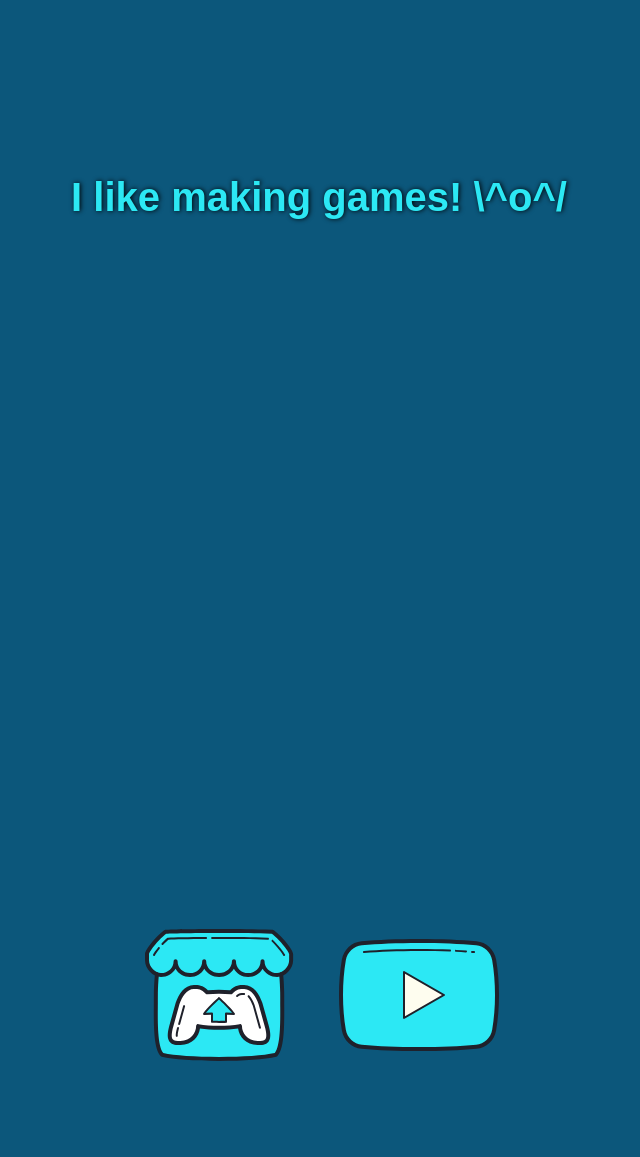
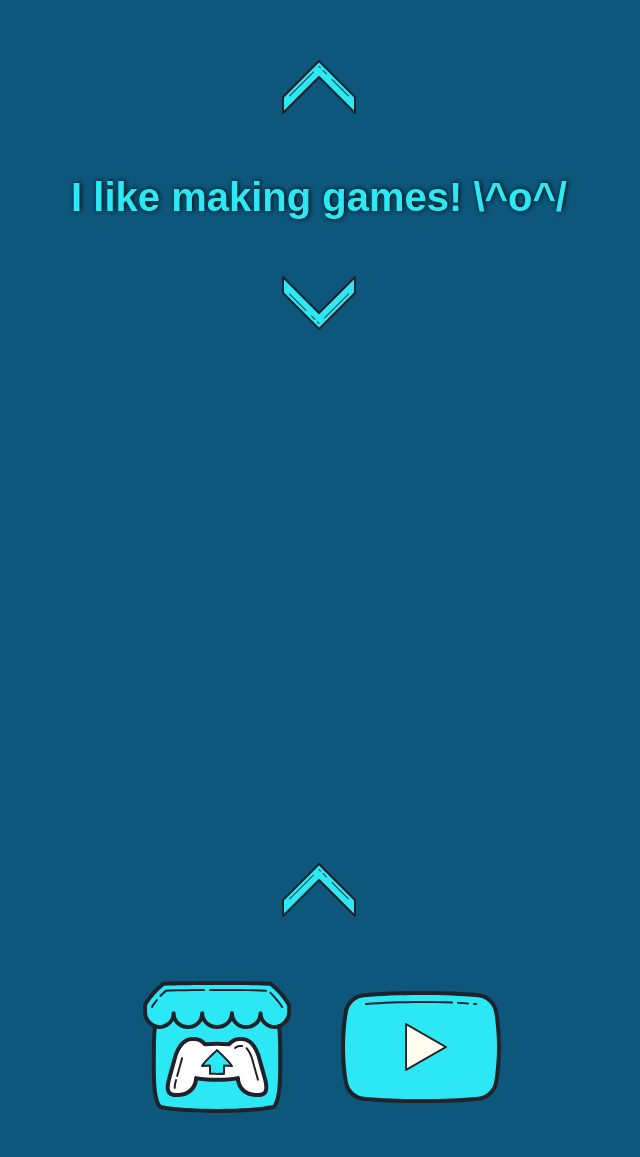
Before and after one commit to Bump-Dev/bump-dev.github.io, a website: page index.html in a window 1280 px wide. Shown: the part 1011-2168 px from the top of the page, without its empty margins (321-961 px from the left). Drawn offline with nearby package versions, Linux system fonts and the light colour scheme; a web font is replaced by a local one.

Commit message:
disabled scrolling, added scroll buttons, disabled button dragging

```diff
--- a/index.css
+++ b/index.css
@@ -27,6 +27,7 @@
 body {
     background-color: #0C577B;
     text-shadow: #000 1px 0 5px;
+    overflow: hidden;
 }
 
 .centered-top {
@@ -44,8 +45,9 @@ body {
     min-height: 100vh;
 }
 
-.centered-same-line {
+.centered-grid {
     display: flex;
+    flex-direction: column;
     justify-content: center;
     align-items: center;
     min-height: 100vh;
--- a/index.html
+++ b/index.html
@@ -23,29 +23,55 @@
       <div class="centered" data-aos="zoom-in">
         <img draggable="false" width="240vh" src="icon.png" />
         <header class="heading" style="font-size: 500%">Bump Dev</header>
+        <a href="#2" draggable="false"
+          ><img draggable="false" src="arrow.svg"
+        /></a>
       </div>
     </section>
 
     <section id="2">
       <div class="centered" data-aos="zoom-in">
+        <a href="#1" draggable="false"
+          ><img
+            draggable="false"
+            style="transform: rotate(180deg)"
+            src="arrow.svg"
+        /></a>
         <h1>I like making games! \^o^/</h1>
+        <a href="#3" draggable="false"
+          ><img draggable="false" src="arrow.svg"
+        /></a>
       </div>
     </section>
 
     <section id="3">
-      <div class="centered-same-line" data-aos="zoom-in">
+      <div class="centered-grid" data-aos="zoom-in">
+        <a href="#2" draggable="false"
+          ><img
+            draggable="false"
+            style="transform: rotate(180deg)"
+            src="arrow.svg"
+        /></a>
+        <table>
+          <tr>
+            <td>
               <a
                 href="https://bump-dev.itch.io/"
                 target="_blank"
                 rel="noopener noreferrer"
                 ><img width="200vh" src="itch.io.svg"
               /></a>
+            </td>
+            <td>
               <a
                 href="https://www.youtube.com/@BumpDev?sub_confirmation=1"
                 target="_blank"
                 rel="noopener noreferrer"
                 ><img width="200vh" src="youtube.svg"
               /></a>
+            </td>
+          </tr>
+        </table>
       </div>
     </section>
 
```
Also changed, not shown: arrow.svg (added). Lines whose indentation alone changed are shown as unchanged.
